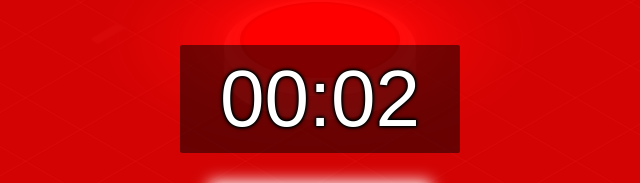
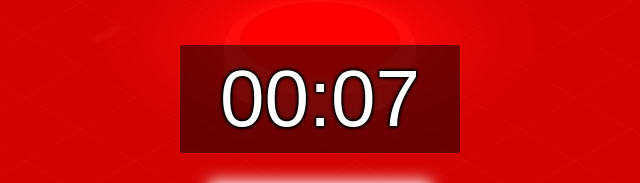
Before and after one commit to Tas33n/distroy, a plain HTML site: page index.html in a window 1280 px wide. Both pictures are taken after a click on the button 640 px from the left and 362 px from the top of the page. Shown: the part 334-517 px from the top of the page, 320-960 px from the left. Drawn offline with Linux system fonts and the light colour scheme.

Commit message:
Update index.html

```diff
--- a/index.html
+++ b/index.html
@@ -49,7 +49,7 @@
 
 	<div id="panel" class="">
 		<div id="msg">DEVICE SELF-DESTRUCTION </div>
-		<div id="time" class="">4</div>
+		<div id="time" class="">9</div>
 		<span id="abort" class="">ABORT</span>
 		<span id="detonate" class="">DETONATE</span>
 	</div>
```
